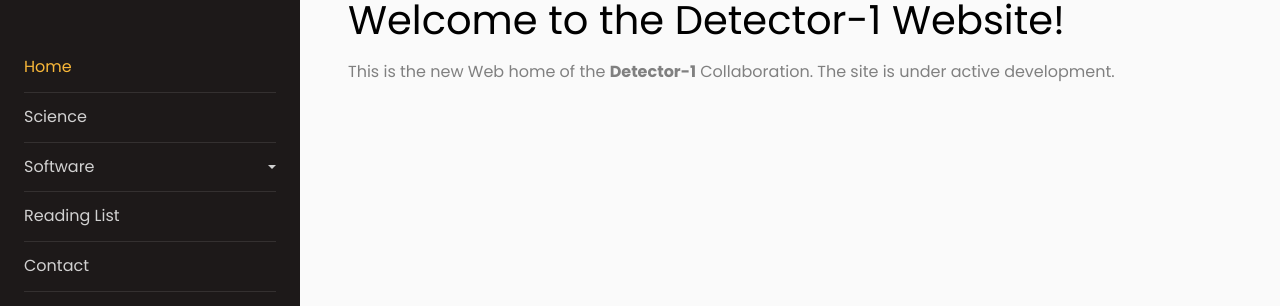
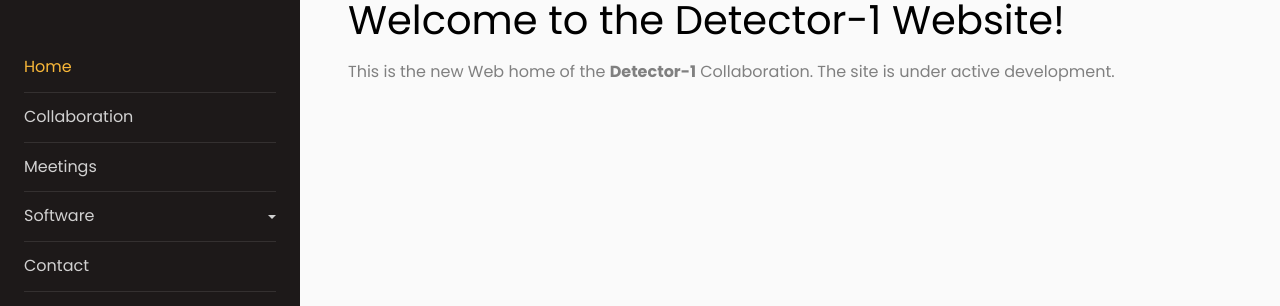
Before and after one commit to eic/d1, a Jekyll site: the page built from index.md, in a window 1280 px wide. Shown: the part 173-479 px from the top of the page. Built offline with Jekyll 4.4.1, drawn with Linux system fonts in a browser that asks for light colours.

Commit message:
Updates sidebar

```diff
--- a/_includes/sidebar.md
+++ b/_includes/sidebar.md
@@ -5,9 +5,15 @@
             <li {% if page.name contains 'index' -%}class="active"{%- endif -%}>
               <a href="{{ '/' | relative_url }}">Home</a>
             </li>
-            <li {% if page.name=='science' -%}class="active"{%- endif -%}>
-              <a href="{{ '/content/science.html' | relative_url }}">Science</a>
+
+            <li {% if page.name=='collaboration' -%}class="active"{%- endif -%}>
+              <a href="{{ '/content/collaboration.html' | relative_url }}">Collaboration</a>
             </li>
+
+            <li {% if page.name=='meetings' -%}class="active"{%- endif -%}>
+              <a href="{{ '/content/meetings.html' | relative_url }}">Meetings</a>
+            </li>
+
             <li {% if page.name contains 'software' -%}class="active"{%- endif -%}><!--  class="active" -->
 
 	            <a href="#softwareSubmenu" data-toggle="collapse" aria-expanded="false" class="dropdown-toggle">Software</a>
@@ -24,10 +30,6 @@
 	            </ul>
 	          </li>
 
-
-	          <li {% if page.name=='reading' -%}class="active"{%- endif -%}>
-              <a href="{{ '/content/reading.html' | relative_url }}">Reading List</a>
-	          </li>
 
 	          <li {% if page.name=='contact' -%}class="active"{%- endif -%}>
               <a href="{{ '/content/contact.html' | relative_url }}">Contact</a>
```
